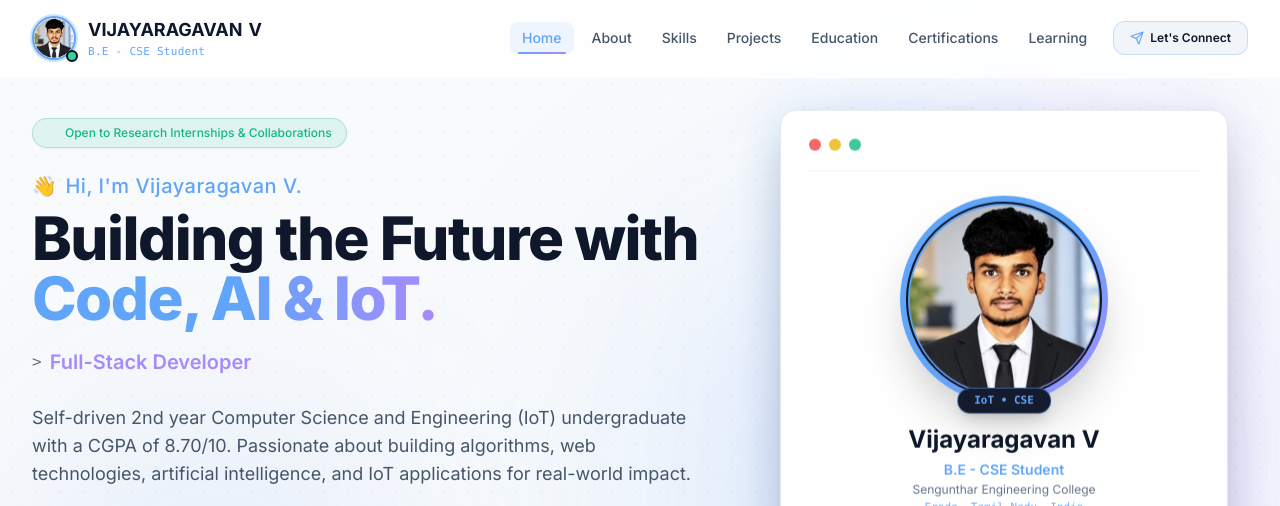
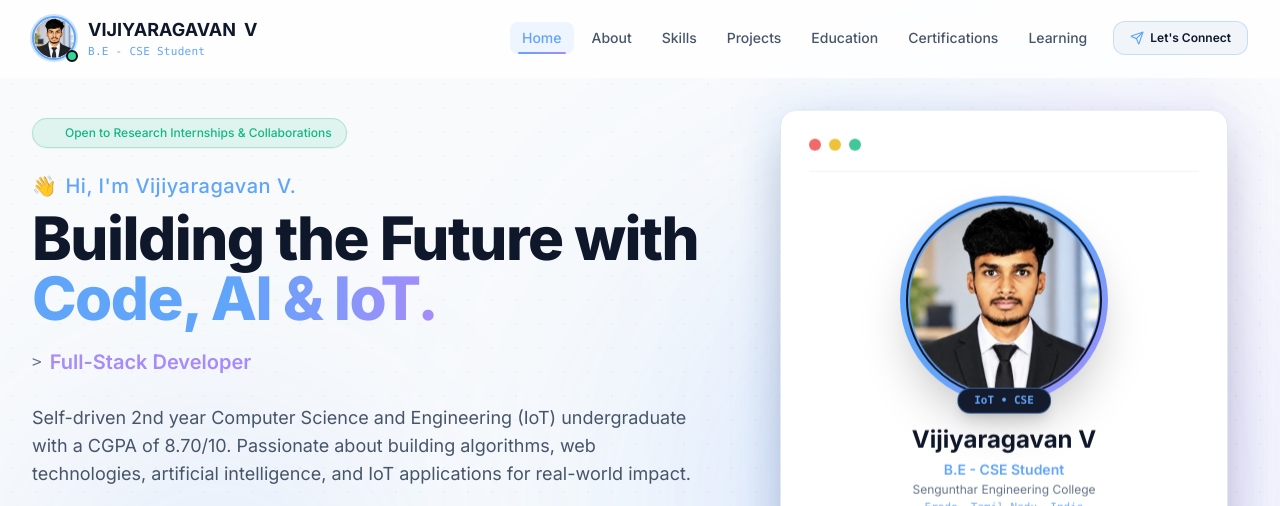
Before and after one commit to vijiyaragavan26/viji_portfolio, a React (Vite) app: page / in a window 1280 px wide. Shown: the top 506 px of the page. Built offline with nearby package versions, Linux system fonts and the light colour scheme.

Commit message:
Update official name spelling to VIJIYARAGAVAN V with light spacing

```diff
--- a/index.html
+++ b/index.html
@@ -5,11 +5,11 @@
     <meta name="viewport" content="width=device-width, initial-scale=1.0" />
 
     <!-- Primary Meta Tags -->
-    <title>Vijayaragavan V — Aspiring Software Engineer | Full-Stack Developer</title>
-    <meta name="title" content="Vijayaragavan V — Aspiring Software Engineer | Full-Stack Developer" />
-    <meta name="description" content="Personal portfolio of Vijayaragavan V, a Computer Science and Engineering (IoT) student at Erode Sengunthar Engineering College. Exploring full-stack web development, Python, AI, and IoT." />
-    <meta name="author" content="Vijayaragavan V" />
-    <meta name="keywords" content="Vijayaragavan V, Portfolio, Full-Stack Developer, CSE IoT, Python Developer, Web Development, React, Erode Sengunthar Engineering College" />
+    <title>Vijiyaragavan V — Aspiring Software Engineer | Full-Stack Developer</title>
+    <meta name="title" content="Vijiyaragavan V — Aspiring Software Engineer | Full-Stack Developer" />
+    <meta name="description" content="Personal portfolio of Vijiyaragavan V, a Computer Science and Engineering (IoT) student at Erode Sengunthar Engineering College. Exploring full-stack web development, Python, AI, and IoT." />
+    <meta name="author" content="Vijiyaragavan V" />
+    <meta name="keywords" content="Vijiyaragavan V, Portfolio, Full-Stack Developer, CSE IoT, Python Developer, Web Development, React, Erode Sengunthar Engineering College" />
     <meta name="theme-color" content="#080B12" />
 
     <!-- Open Graph / Facebook -->
--- a/src/components/ContactSection.tsx
+++ b/src/components/ContactSection.tsx
@@ -53,7 +53,7 @@ export const ContactSection: React.FC = () => {
     const emailSubject = `${topic} — Inquiry from ${senderName}`;
 
     // Professional Email Body
-    const emailBody = `Dear Vijayaragavan,\n\n${userMessage || 'I came across your portfolio and would like to connect with you regarding ' + topic + '.'}\n\nBest regards,\n${senderName}${senderEmail ? `\n${senderEmail}` : ''}\n\n---\nSent via Vijayaragavan V Portfolio`;
+    const emailBody = `Dear Vijiyaragavan,\n\n${userMessage || 'I came across your portfolio and would like to connect with you regarding ' + topic + '.'}\n\nBest regards,\n${senderName}${senderEmail ? `\n${senderEmail}` : ''}\n\n---\nSent via Vijiyaragavan V Portfolio`;
 
     // Direct Gmail Web compose URL
     const gmailUrl = `https://mail.google.com/mail/?view=cm&fs=1&to=${encodeURIComponent(
--- a/src/components/Navbar.tsx
+++ b/src/components/Navbar.tsx
@@ -96,8 +96,8 @@ export const Navbar: React.FC<NavbarProps> = ({ onOpenResumeModal }) => {
           </div>
 
           <div className="flex flex-col text-left">
-            <span className="font-bold text-base sm:text-lg tracking-normal text-slate-900 dark:text-dark-text leading-tight group-hover:text-primary transition-colors flex items-center gap-1.5">
-              <span>{profile.name.split(' ').slice(0, -1).join(' ').toUpperCase() || 'VIJAYARAGAVAN'}</span>
+            <span className="font-bold text-base sm:text-lg tracking-normal text-slate-900 dark:text-dark-text leading-tight group-hover:text-primary transition-colors flex items-center gap-2">
+              <span>{profile.name.split(' ').slice(0, -1).join(' ').toUpperCase() || 'VIJIYARAGAVAN'}</span>
               <span>{profile.name.split(' ').slice(-1)[0]?.toUpperCase() || 'V'}</span>
             </span>
             <span className="font-mono text-[11px] text-primary font-medium tracking-wide">
--- a/src/context/DataContext.tsx
+++ b/src/context/DataContext.tsx
@@ -83,7 +83,7 @@ interface DataContextType {
 }
 
 const STORAGE_KEYS = {
-  PROFILE: 'portfolio_data_profile_v2',
+  PROFILE: 'portfolio_data_profile_v3',
   PROJECTS: 'portfolio_data_projects_v2',
   SKILLS: 'portfolio_data_skills_v2',
   EDUCATION: 'portfolio_data_education_v2',
--- a/src/data/profile.ts
+++ b/src/data/profile.ts
@@ -1,10 +1,10 @@
 import { ProfileData } from '../types';
 
 export const profileData: ProfileData = {
-  name: 'Vijayaragavan V',
+  name: 'Vijiyaragavan V',
   initials: 'VV',
   headline: 'B.E - CSE Student | Aspiring Software Engineer | Full-Stack Developer',
-  greeting: "Hi, I'm Vijayaragavan V.",
+  greeting: "Hi, I'm Vijiyaragavan V.",
   heroHeadline: 'Building the Future with Code, AI & IoT.',
   heroDescription:
     'Self-driven 2nd year Computer Science and Engineering (IoT) undergraduate with a CGPA of 8.70/10. Passionate about building algorithms, web technologies, artificial intelligence, and IoT applications for real-world impact.',
```
